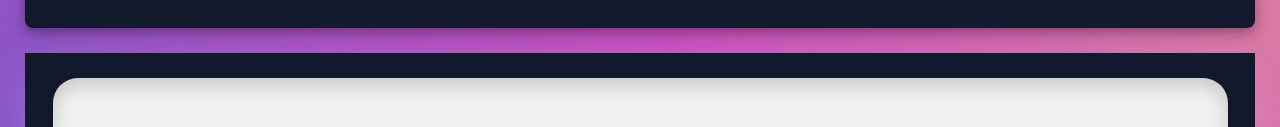
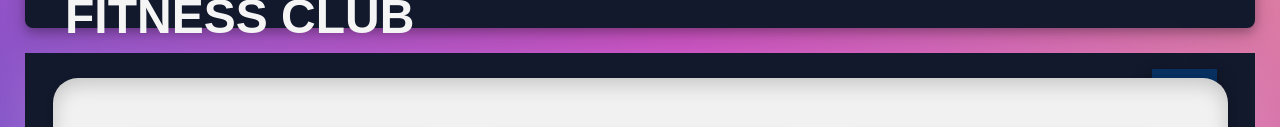
Before and after one commit to YashBansal1/html_project-Fitness-club, a plain HTML site: page index.html in a window 1280 px wide. Shown: the part 1091-1218 px from the top of the page. Drawn offline with nearby package versions, Linux system fonts and the light colour scheme.

Commit message:
Update main.css

```diff
--- a/cssfile/main.css
+++ b/cssfile/main.css
@@ -570,7 +570,7 @@ nav ul a:visited{
     margin-left : 30px;
     font-size : 3rem;
     color : whitesmoke;
-    top: 135%
+    top: 125%
   }
 
   ul{
@@ -582,7 +582,7 @@ nav ul a:visited{
     background-color : #072f5f;
     box-shadow: 0 4px 8px 0 rgba(0, 0, 0, 0.2), 0 6px 20px 0 rgba(0, 0, 0, 0.19);
     cursor: pointer;
-    top: 155%;
+    top: 145%;
     left: 90%;
   }
 
```
